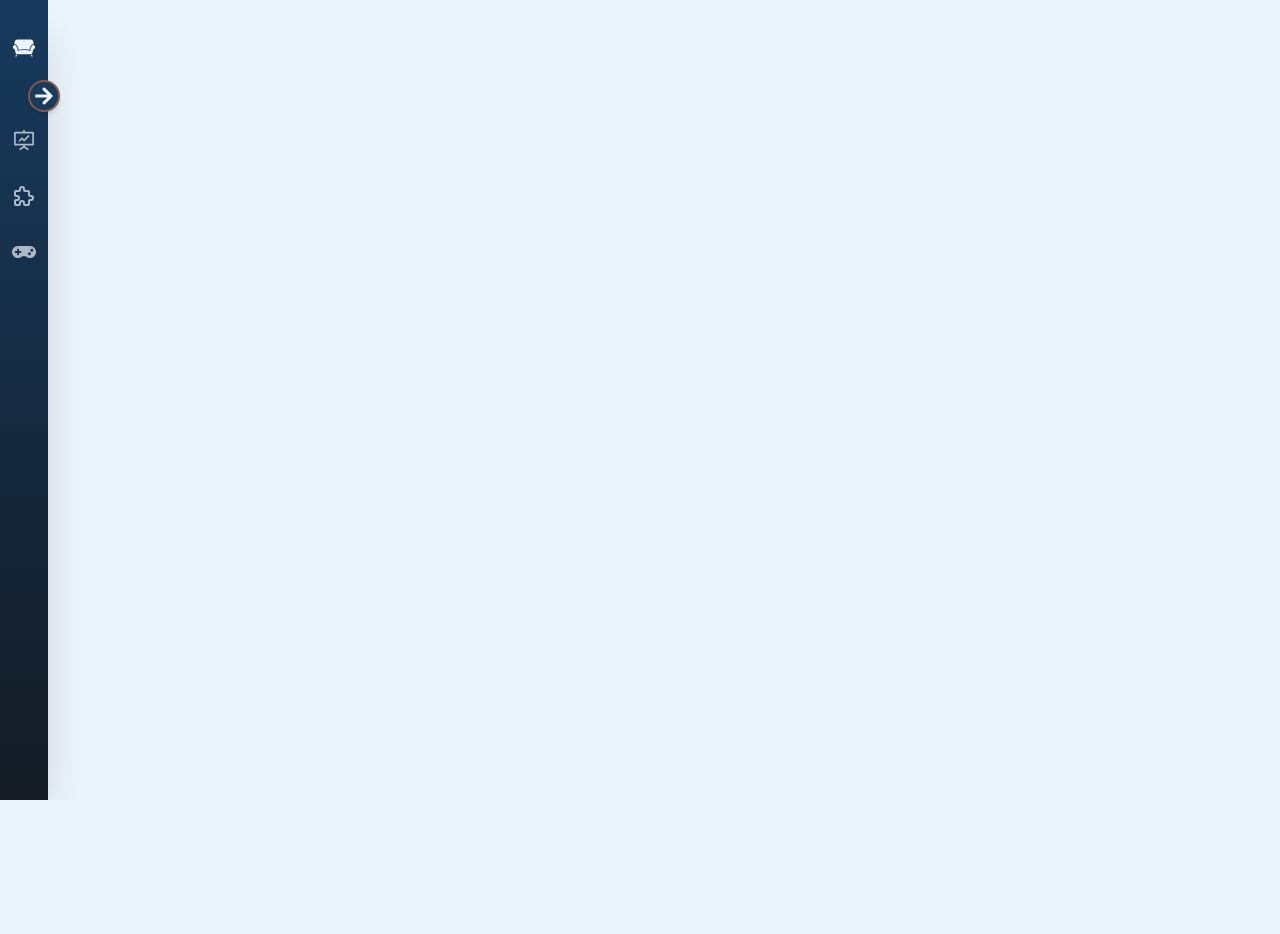
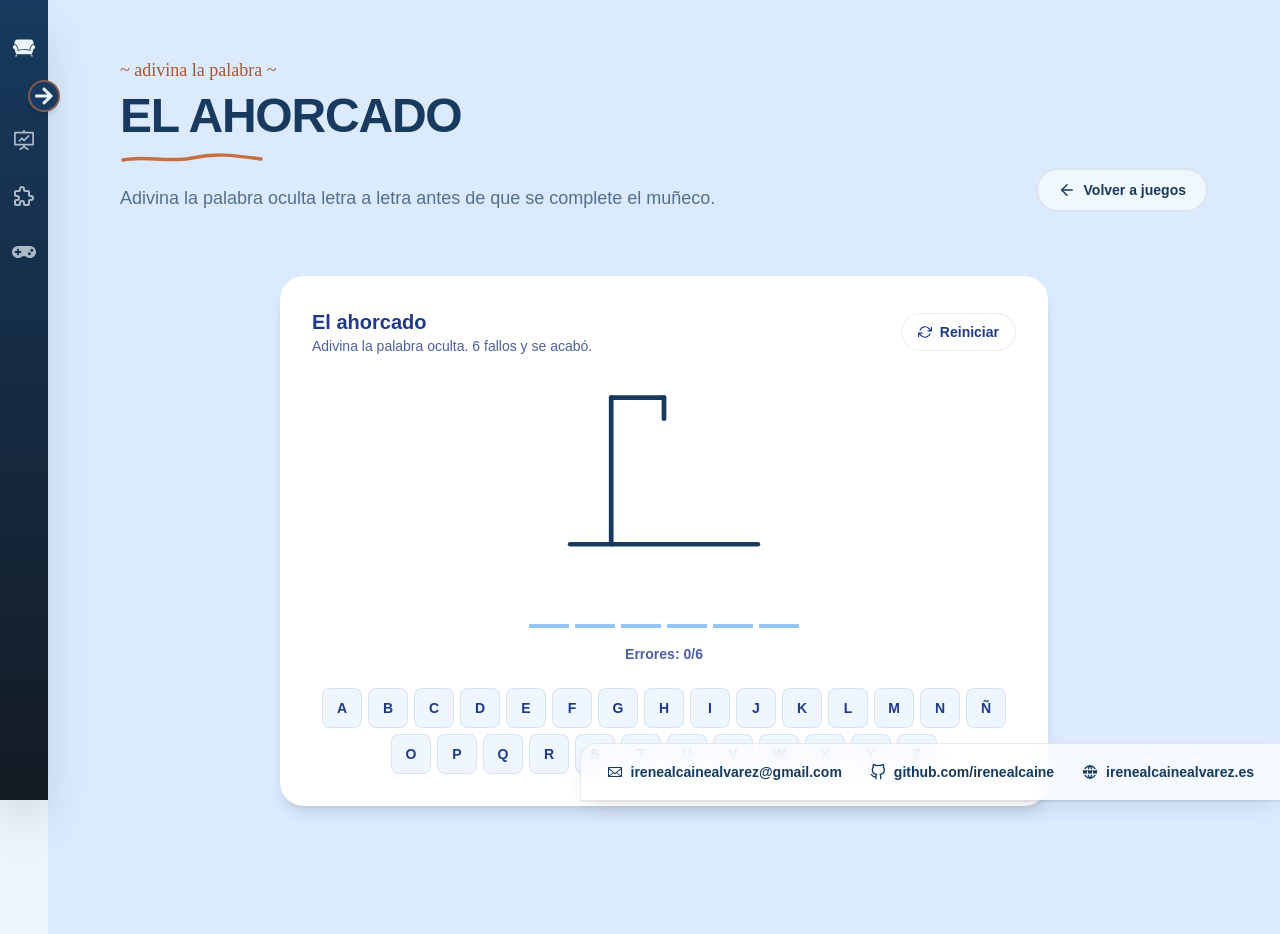
Before and after one commit to irenealcaine/el-rincon-de-no-pensar, a React (Create React App) app: page /games/hangman in a window 1280 px wide. Before the commit this address had no page. Before the commit the page ends 800 px from the top, so only its background shows below. Built offline with nearby package versions, Linux system fonts and the light colour scheme.

Commit message:
add hangman game

```diff
--- a/src/App.js
+++ b/src/App.js
@@ -23,6 +23,7 @@ import Idle from "./Pages/Idle";
 import Questions from "./Pages/Questions";
 import WeightTracker from "./Pages/WeightTracker";
 import RPSGame from "./Pages/RPSGame";
+import HangmanGame from "./Pages/HangmanGame";
 import Exercise from "./Pages/Exercise";
 import CalculatorPage from "./Pages/CalculatorPage";
 import CarouselPage from "./Pages/CarouselPage";
@@ -90,6 +91,7 @@ function App() {
               <Route path="/games/idle" element={<Idle />} />
               <Route path="/games/quiz" element={<Questions />} />
               <Route path="/games/rock-paper-scissors" element={<RPSGame />} />
+              <Route path="/games/hangman" element={<HangmanGame />} />
             </Routes>
           </div>
         </div>
--- /dev/null
+++ b/src/Components/Hangman.jsx
@@ -0,0 +1,203 @@
+import React, { useState } from "react";
+import { FiFrown, FiRefreshCw, FiSmile } from "react-icons/fi";
+
+const WORDS = [
+  "casa",
+  "perro",
+  "gato",
+  "sol",
+  "luna",
+  "arbol",
+  "mariposa",
+  "elefante",
+  "jirafa",
+  "planeta",
+  "guitarra",
+  "ventana",
+  "montana",
+  "rio",
+  "playa",
+  "libro",
+  "computadora",
+  "telefono",
+  "chocolate",
+  "helado",
+  "futbol",
+  "cine",
+  "musica",
+  "estrella",
+  "corazon",
+];
+
+const ALPHABET = "ABCDEFGHIJKLMNÑOPQRSTUVWXYZ".split("");
+const MAX_GUESSES = 6;
+
+const getRandomWord = () => WORDS[Math.floor(Math.random() * WORDS.length)];
+
+const Hangman = () => {
+  const [word, setWord] = useState(getRandomWord);
+  const [guessed, setGuessed] = useState([]);
+  const [wrong, setWrong] = useState(0);
+
+  const normalized = word.toUpperCase();
+  const letters = [...normalized.replace(/ /g, "")];
+  const isWon = letters.every((l) => guessed.includes(l));
+  const isLost = wrong >= MAX_GUESSES;
+  const gameOver = isWon || isLost;
+
+  const handleGuess = (letter) => {
+    if (gameOver || guessed.includes(letter)) return;
+    setGuessed((prev) => [...prev, letter]);
+    if (!normalized.includes(letter)) {
+      setWrong((w) => w + 1);
+    }
+  };
+
+  const restart = () => {
+    setWord(getRandomWord());
+    setGuessed([]);
+    setWrong(0);
+  };
+
+  const gallows = (
+    <g stroke="#173a5e" strokeWidth="4" strokeLinecap="round" fill="none">
+      <line x1="20" y1="140" x2="180" y2="140" />
+      <line x1="55" y1="140" x2="55" y2="15" />
+      <line x1="55" y1="15" x2="100" y2="15" />
+      <line x1="100" y1="15" x2="100" y2="33" />
+    </g>
+  );
+
+  const man = (
+    <g stroke="#c96f3f" strokeWidth="4" strokeLinecap="round" fill="none">
+      {wrong >= 1 && <circle cx="100" cy="45" r="12" />}
+      {wrong >= 2 && <line x1="100" y1="57" x2="100" y2="95" />}
+      {wrong >= 3 && <line x1="100" y1="67" x2="78" y2="85" />}
+      {wrong >= 4 && <line x1="100" y1="67" x2="122" y2="85" />}
+      {wrong >= 5 && <line x1="100" y1="95" x2="82" y2="125" />}
+      {wrong >= 6 && <line x1="100" y1="95" x2="118" y2="125" />}
+    </g>
+  );
+
+  const wrongLetters = guessed.filter((l) => !normalized.includes(l));
+
+  return (
+    <div className="pb-16">
+      <section className="bg-white rounded-3xl shadow-lg p-4 md:p-8 max-w-3xl mx-auto">
+        <div className="flex items-center justify-between mb-6">
+          <div>
+            <h2 className="text-xl font-black text-blue-900">El ahorcado</h2>
+            <p className="text-sm text-blue-900/80">
+              Adivina la palabra oculta. {MAX_GUESSES} fallos y se acabó.
+            </p>
+          </div>
+          <button
+            onClick={restart}
+            className="inline-flex items-center gap-2 rounded-full border border-blue-900/10 bg-white/70 px-4 py-2 text-sm font-bold text-blue-900 transition hover:bg-white active:scale-95"
+          >
+            <FiRefreshCw />
+            Reiniciar
+          </button>
+        </div>
+
+        <svg viewBox="0 0 200 150" className="mx-auto h-40 w-56 md:h-44 md:w-64">
+          {gallows}
+          {man}
+        </svg>
+
+        <div className="mt-6 flex flex-wrap justify-center gap-1.5">
+          {word.split("").map((char, i) => {
+            const upper = char.toUpperCase();
+            const isSpace = char === " ";
+            const revealed = guessed.includes(upper);
+            return (
+              <span
+                key={i}
+                className={`flex h-11 w-8 md:h-12 md:w-10 items-center justify-center border-b-4 pb-1 text-2xl font-black md:text-3xl ${
+                  isSpace
+                    ? "w-5 border-transparent"
+                    : revealed
+                    ? "border-blue-800 text-blue-900"
+                    : "border-blue-300"
+                }`}
+              >
+                {revealed ? upper : ""}
+              </span>
+            );
+          })}
+        </div>
+
+        <div className="mt-4 flex flex-wrap items-center justify-center gap-2 text-sm font-bold">
+          <span className="text-blue-900/80">
+            Errores: {wrong}/{MAX_GUESSES}
+          </span>
+          {wrongLetters.length > 0 && (
+            <span className="inline-flex flex-wrap gap-1.5">
+              {wrongLetters.map((l) => (
+                <span
+                  key={l}
+                  className="flex h-7 w-7 items-center justify-center rounded-full bg-red-100 text-red-700"
+                >
+                  {l}
+                </span>
+              ))}
+            </span>
+          )}
+        </div>
+
+        <div className="mt-6 flex flex-wrap justify-center gap-1.5">
+          {ALPHABET.map((letter) => {
+            const used = guessed.includes(letter);
+            const correct = used && normalized.includes(letter);
+            const bad = used && !normalized.includes(letter);
+            return (
+              <button
+                key={letter}
+                onClick={() => handleGuess(letter)}
+                disabled={used || gameOver}
+                className={`h-10 w-10 rounded-lg text-sm font-bold transition-all duration-200 ${
+                  correct
+                    ? "bg-emerald-500 text-white"
+                    : bad
+                    ? "bg-red-500 text-white"
+                    : "border border-blue-900/10 bg-blue-50 text-blue-900 hover:bg-blue-100"
+                } disabled:cursor-not-allowed disabled:opacity-70`}
+              >
+                {letter}
+              </button>
+            );
+          })}
+        </div>
+
+        {gameOver && (
+          <div
+            className={`mt-6 rounded-2xl border p-5 text-center ${
+              isWon
+                ? "border-emerald-200 bg-emerald-50 text-emerald-700"
+                : "border-red-200 bg-red-50 text-red-700"
+            }`}
+          >
+            <p className="inline-flex items-center gap-2 text-2xl font-black">
+              {isWon ? <FiSmile /> : <FiFrown />}
+              {isWon ? "¡Has ganado!" : "¡Has perdido!"}
+            </p>
+            {!isWon && (
+              <p className="mt-1 font-bold">
+                La palabra era: {word.toUpperCase()}
+              </p>
+            )}
+            <button
+              onClick={restart}
+              className="mt-4 inline-flex items-center gap-2 rounded-full bg-blue-800 px-6 py-2.5 font-bold text-white transition hover:bg-blue-900 active:scale-95"
+            >
+              <FiRefreshCw />
+              Jugar de nuevo
+            </button>
+          </div>
+        )}
+      </section>
+    </div>
+  );
+};
+
+export default Hangman;
--- /dev/null
+++ b/src/Pages/HangmanGame.jsx
@@ -0,0 +1,26 @@
+import React from "react";
+import Footer from "../Components/Footer";
+import Hangman from "../Components/Hangman";
+import PageIntro from "../Components/PageIntro";
+
+const HangmanGame = () => {
+  return (
+    <div className="bg-blue-100 min-h-screen">
+      <main className="max-w-6xl mx-auto px-4 md:px-8 pb-16">
+        <PageIntro
+          tagline={"~ adivina la palabra ~"}
+          title={"El ahorcado"}
+          description={
+            "Adivina la palabra oculta letra a letra antes de que se complete el muñeco."
+          }
+          backTo={"/games"}
+          backLabel={"Volver a juegos"}
+        />
+        <Hangman />
+      </main>
+      <Footer />
+    </div>
+  );
+};
+
+export default HangmanGame;
--- a/src/data/MenuItems.js
+++ b/src/data/MenuItems.js
@@ -21,6 +21,7 @@ import { BsImages } from "react-icons/bs";
 import { BiPhotoAlbum } from "react-icons/bi"
 import { FaPalette } from "react-icons/fa";
 import { FiLock } from "react-icons/fi";
+import { FiType } from "react-icons/fi";
 
 const menuItems = [
   {
@@ -159,6 +160,12 @@ const menuItems = [
         icon: <FaRegHandPeace className="h-6" />,
         bigIcon: <FaRegHandPeace className="h-16 w-16" />,
       },
+      {
+        title: "El ahorcado",
+        to: "/games/hangman",
+        icon: <FiType className="h-6" />,
+        bigIcon: <FiType className="h-16 w-16" />,
+      },
     ],
   },
 ];
```
